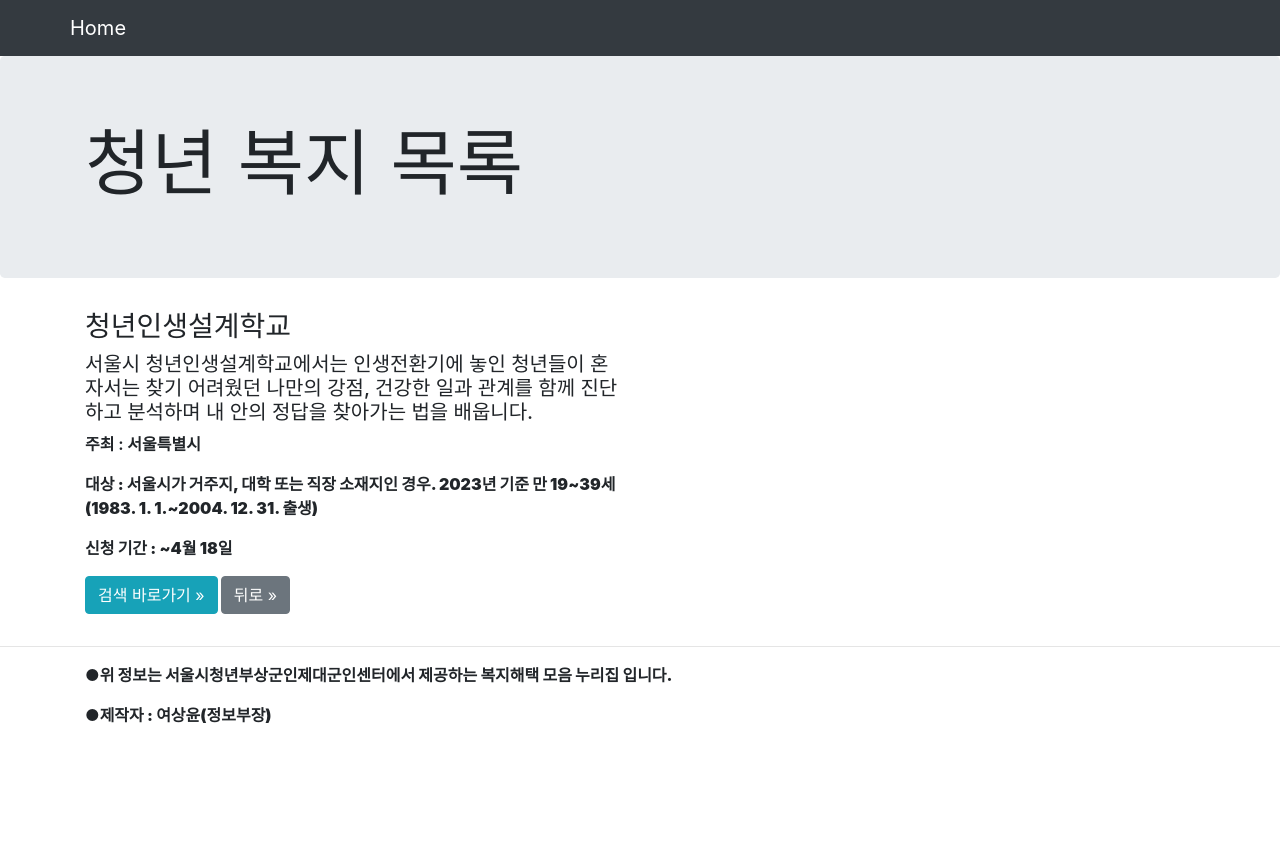
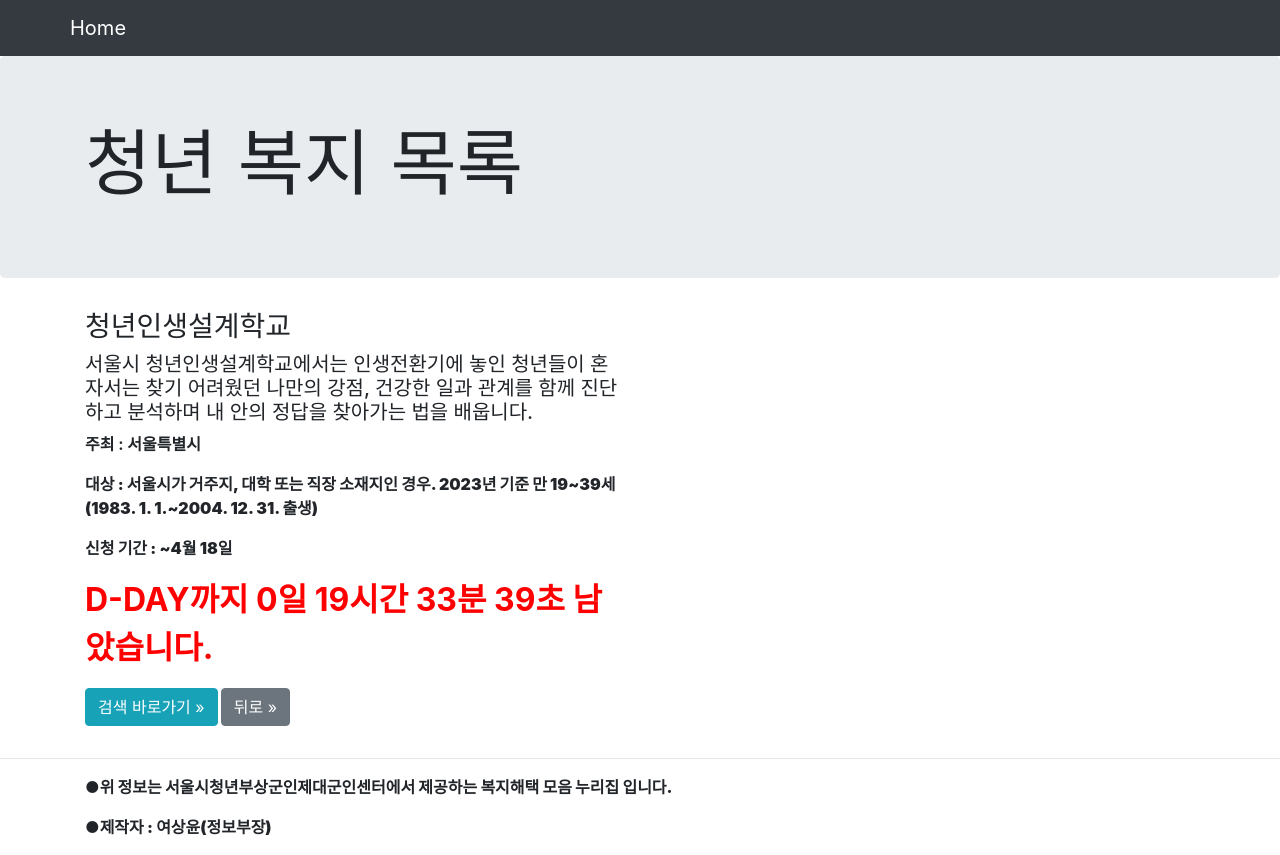
Before and after one commit to Grassyeochi/Seoul_youth_mil, a plain HTML site: page detail/life_of_school.html in a window 1280 px wide. Before the commit the page ends 800 px from the top, so only its background shows below. Drawn offline with nearby package versions, Linux system fonts and the light colour scheme.

Commit message:
Update life_of_school.html

```diff
--- a/detail/life_of_school.html
+++ b/detail/life_of_school.html
@@ -29,7 +29,7 @@
           <p> <b>주최 : 서울특별시
           <p> <b>대상 : 서울시가 거주지, 대학 또는 직장 소재지인 경우. 2023년 기준 만 19~39세 (1983. 1. 1.~2004. 12. 31. 출생)
           <p> <b>신청 기간 : ~4월 18일
-	  <p class="count" style="font-weight:bold; font-size:200%; color:red;"></p>
+	  <p id="count" style="font-weight:bold; font-size:200%; color:red;"></p>
           <p> <b>
           <p>	<a href="https://youth.seoul.go.kr/site/main/content/life_desi_sch_intro" target="_blank" class="btn btn-info"> 검색 바로가기 &raquo;</a>
                <a href="../hyperlink.html" class="btn btn-secondary"> 뒤로 &raquo;</a>
```
